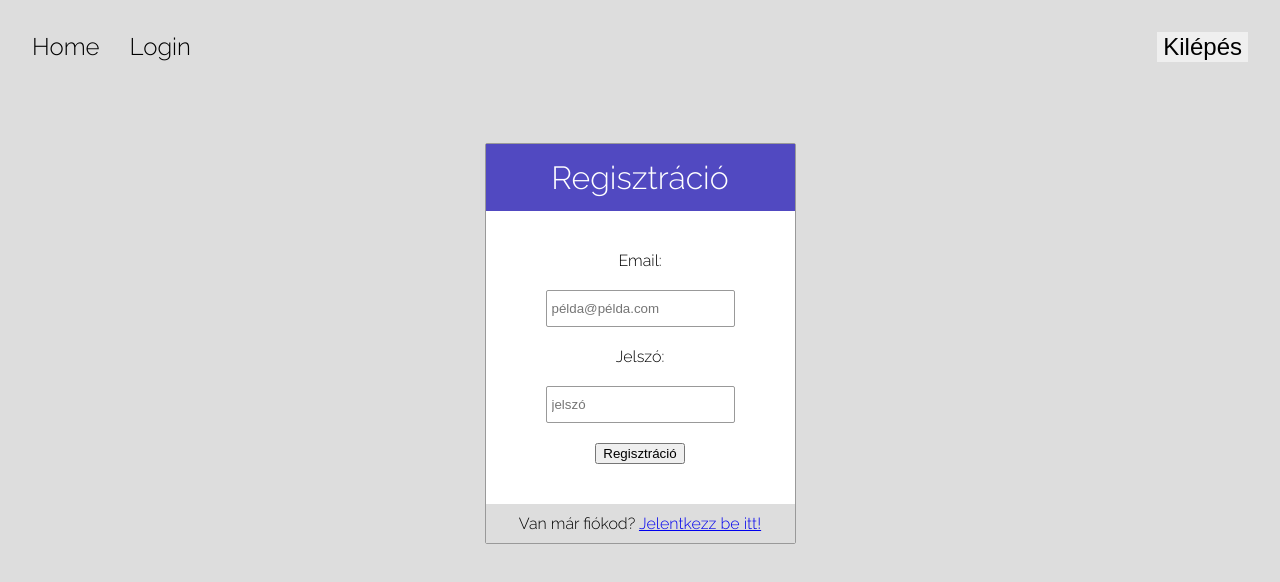
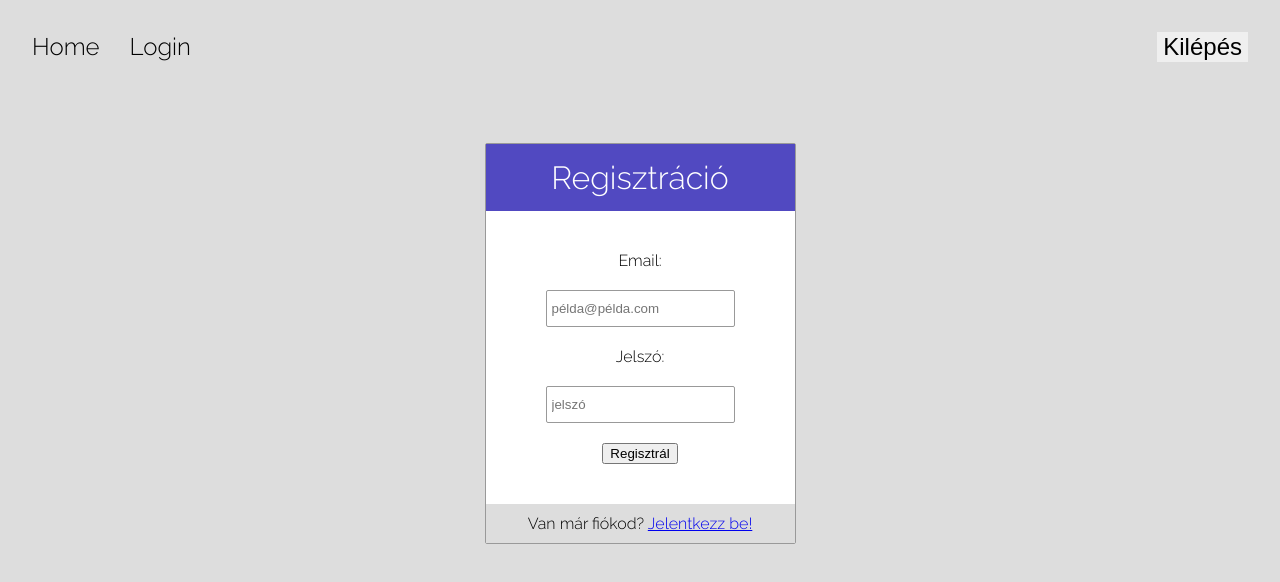
Before and after one commit to gitjuzer/Okito, an Angular app: page /register in a window 1280 px wide. Shown: the top 582 px of the page. Built offline with nearby package versions, Linux system fonts and the light colour scheme.

Commit message:
Validálás átírása passport-ra

```diff
--- a/src/app/login/login.component.html
+++ b/src/app/login/login.component.html
@@ -3,11 +3,13 @@
     <div class="header">
       Bejelentkezés
     </div>
-    Email:
-    <input type="text" class="txt" name="email" placeholder="példa@példa.com" #email>
-    Jelszó:
-    <input type="password" class="txt" name="password" placeholder="jelszó" #password>
-    <button (click)="login(email.value, password.value)">Login</button>
+    <div class="content">
+      Email:
+      <input type="text" class="txt" name="email" placeholder="példa@példa.com" #email>
+      Jelszó:
+      <input type="password" class="txt" name="password" placeholder="jelszó" #password>
+      <button (click)="login(email.value, password.value)">Login</button>
+    </div>
     <div class="footer">
         Új vagy még az oldalon? <a routerLink="register">Regisztrálj itt!</a>
     </div>
--- a/src/app/login/login.component.scss
+++ b/src/app/login/login.component.scss
@@ -21,7 +21,7 @@
         background: #DDDDDD;
     }
 
-    form {
+    .content {
         padding: 40px;
         text-align: center;
     }
--- a/src/app/register/register.component.html
+++ b/src/app/register/register.component.html
@@ -3,16 +3,15 @@
     <div class="header">
       Regisztráció
     </div>
-    <form method="POST" action="/users/register">
+    <div class="content">
       Email:
-      <input type="text" class="txt" name="email" placeholder="példa@példa.com"> Jelszó:
-      <input type="password" class="txt" name="password" placeholder="jelszó">
-      <input type="submit" class="btn" name="register" value="Regisztráció">
-      <br>
-    </form>
+      <input type="text" class="txt" name="email" placeholder="példa@példa.com" #email>
+      Jelszó:
+      <input type="password" class="txt" name="password" placeholder="jelszó" #password>
+      <button (click)="register(email.value, password.value)">Regisztrál</button>
+    </div>
     <div class="footer">
-      Van már fiókod?
-      <a routerLink="/">Jelentkezz be itt!</a>
+        Van már fiókod? <a routerLink="/">Jelentkezz be!</a>
     </div>
   </div>
 </div>
--- a/src/app/register/register.component.scss
+++ b/src/app/register/register.component.scss
@@ -21,7 +21,7 @@
         background: #DDDDDD;
     }
 
-    form {
+    .content {
         padding: 40px;
         text-align: center;
     }
--- a/src/app/register/register.component.ts
+++ b/src/app/register/register.component.ts
@@ -1,4 +1,5 @@
 import { Component, OnInit } from '@angular/core';
+import { UserService } from '../user.service';
 
 @Component({
   selector: 'app-register',
@@ -7,9 +8,16 @@ import { Component, OnInit } from '@angular/core';
 })
 export class RegisterComponent implements OnInit {
 
-  constructor() { }
+  constructor(private userService: UserService) { }
 
   ngOnInit() {
   }
 
+  register(email, password) {
+    this.userService.register(email, password).then(user => {
+      console.log(user);
+    }, error => {
+        console.log('Error', error);
+    });
+  }
 }
--- a/src/app/user.service.ts
+++ b/src/app/user.service.ts
@@ -16,4 +16,13 @@ export class UserService {
       });
   }
 
+  register(email, password) {
+    return new Promise((resolve, reject) => {
+        this.http.post<User>('/rest/users/register', {
+            email: email,
+            password: password
+        }).subscribe(resolve, reject);
+    });
+  }
+
 }
```
Also changed, not shown: 2 other files (tests, documents, lock files or other folders).
